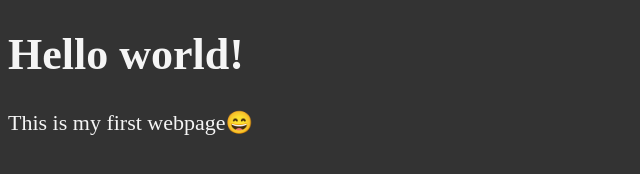
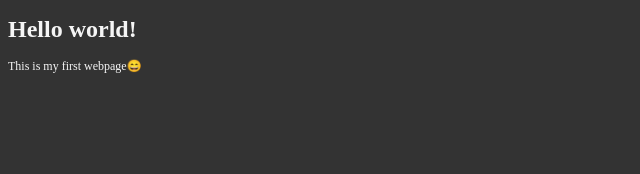
Before and after one commit to Segundavid-Dev/HTML-PRACTICE, a plain HTML site: page index.html in a window 1280 px wide. Shown: the whole page, without its empty margins (0-640 px from the left). Drawn offline with Linux system fonts and the light colour scheme.

Commit message:
Html Head Elements

```diff
--- a/index.html
+++ b/index.html
@@ -3,16 +3,11 @@
 <head>
     <meta charset="UTF-8">
     <meta name="viewport" content="width=device-width, initial-scale=1.0">
+    <meta name="author" content="Segun-David">
+    <meta name="description" content="This Page contains all the things i am learning how to create as i learn HTML.">
     <title>Practice Html</title>
-    <style>
-        html{
-            font-size: 22px;
-        }
-        body{
-            background-color: #333;
-            color: whitesmoke;
-        }
-    </style>
+    <link rel="shortcut icon" href="./Profile picture.jpg" type="image/x-icon">
+    <link rel="stylesheet" href="./style.css">
 </head>
 <body>
     <h1>Hello world!</h1>
--- /dev/null
+++ b/style.css
@@ -0,0 +1,7 @@
+html{
+    font-size: 12px;
+}
+body{
+    background-color: #333;
+    color: whitesmoke;
+}
```
Also changed, not shown: Profile picture.jpg (added).
